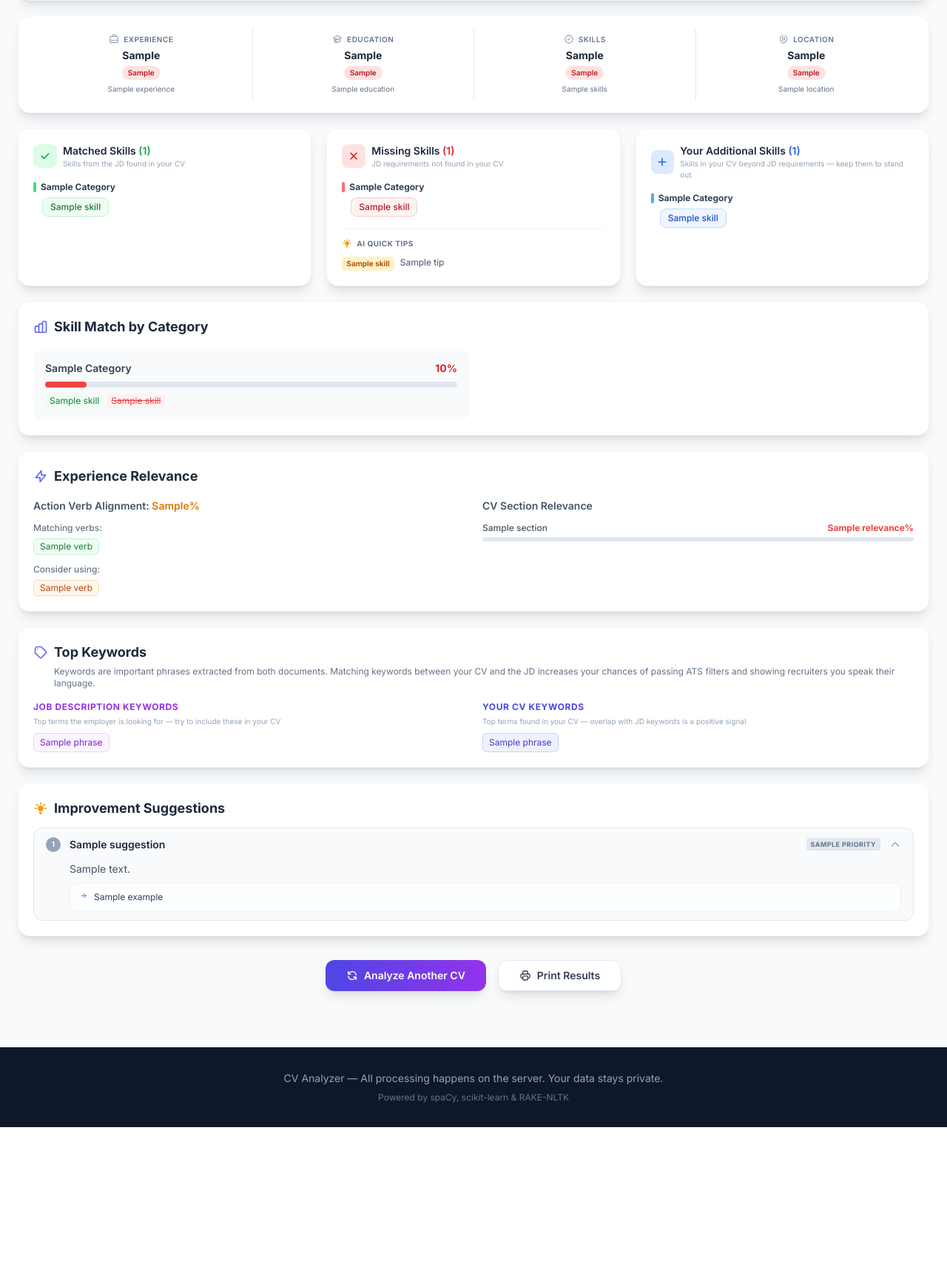
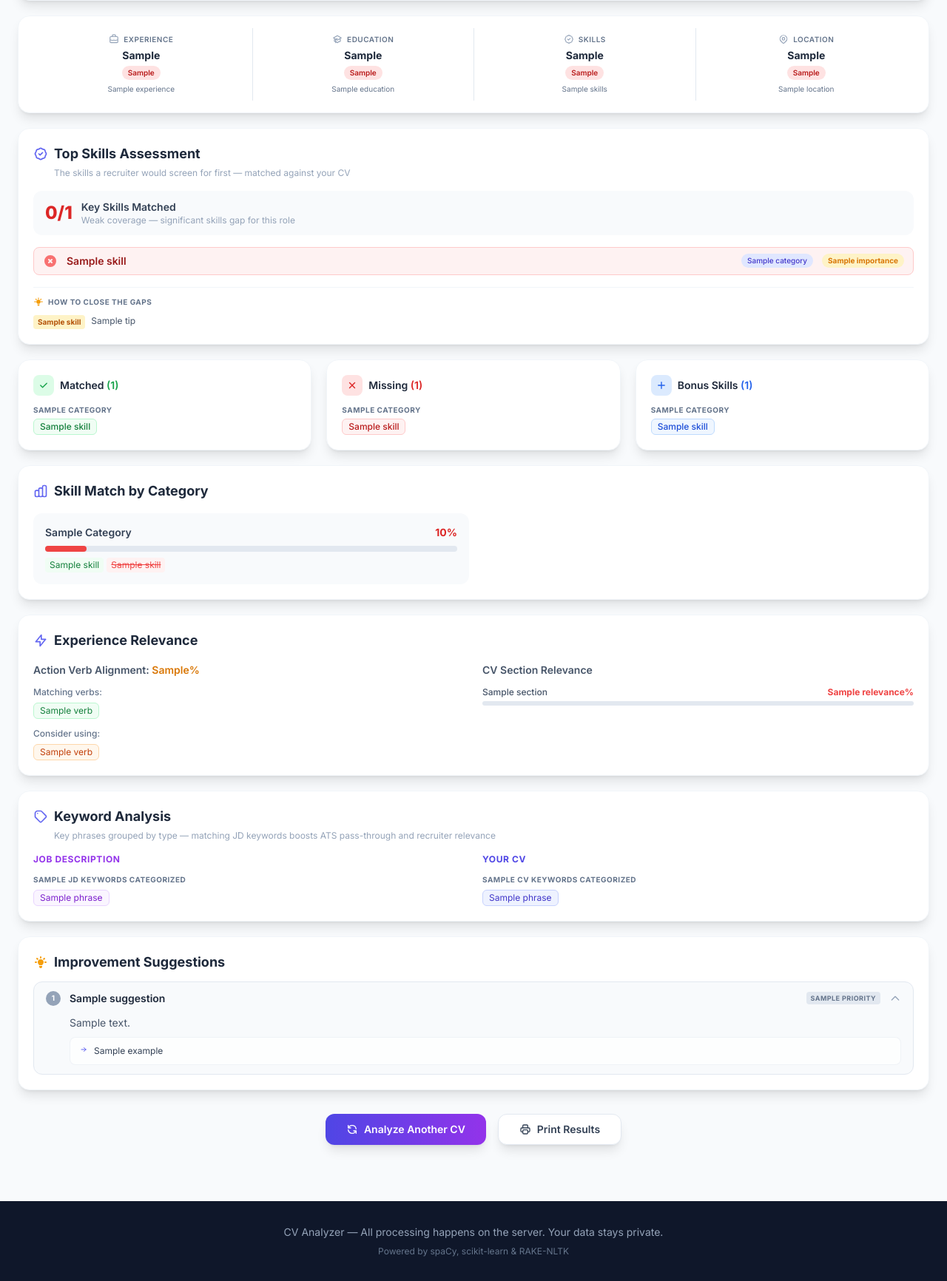
Before and after one commit to Sumant2298/cv-analyzer, a Flask app: template templates/results.html in a window 1280 px wide. Shown: the part 335-2067 px from the top of the page at 74% size. Before the commit the page ends 1859 px from the top, so only its background shows below. Run offline with Flask 3, Linux system fonts and the light colour scheme; the template is opened without the code that fills it: most values are stand-ins (such as "Sample title", 1, 10 or a date in 2020); some libraries are stand-ins or nearby versions.

Commit message:
Add LLM top skills assessment, categorized keywords, redesigned UI
- New extract_jd_top_skills(): LLM identifies 6-10 key skills per JD
- match_top_skills(): checks each against CV with found/missing status
- Top Skills Assessment card: checklist with importance badges
- Categorized keywords: Technical, Data, Role, Domain, Process groups
- Filter noisy RAKE phrases (max 4 words)
- Compact skills grid (matched/missing/bonus in 3-col layout)
- Quick match bar now shows key skills ratio when LLM available

Co-Authored-By: Claude Opus 4.6 <noreply@anthropic.com>

```diff
--- a/templates/results.html
+++ b/templates/results.html
@@ -145,134 +145,133 @@
     </div>
     {% endif %}
 
-    <!-- Skills Grid — Grouped by Category -->
-    <div class="grid grid-cols-1 md:grid-cols-2 lg:grid-cols-3 gap-5 anim-fade-up-2">
+    <!-- Top Skills Assessment (LLM-powered) -->
+    {% if results.top_skills %}
+    <div class="bg-white rounded-2xl shadow-lg border border-slate-100 p-5 anim-fade-up-2">
+        <div class="flex items-center gap-2 mb-1">
+            <svg class="w-5 h-5 text-brand-500" fill="none" stroke="currentColor" viewBox="0 0 24 24"><path stroke-linecap="round" stroke-linejoin="round" stroke-width="2" d="M9 12l2 2 4-4M7.835 4.697a3.42 3.42 0 001.946-.806 3.42 3.42 0 014.438 0 3.42 3.42 0 001.946.806 3.42 3.42 0 013.138 3.138 3.42 3.42 0 00.806 1.946 3.42 3.42 0 010 4.438 3.42 3.42 0 00-.806 1.946 3.42 3.42 0 01-3.138 3.138 3.42 3.42 0 00-1.946.806 3.42 3.42 0 01-4.438 0 3.42 3.42 0 00-1.946-.806 3.42 3.42 0 01-3.138-3.138 3.42 3.42 0 00-.806-1.946 3.42 3.42 0 010-4.438 3.42 3.42 0 00.806-1.946 3.42 3.42 0 013.138-3.138z"/></svg>
+            <h3 class="text-lg font-bold text-slate-800">Top Skills Assessment</h3>
+        </div>
+        <p class="text-xs text-slate-400 mb-4 ml-7">The skills a recruiter would screen for first — matched against your CV</p>
+
+        {% set found_count = results.top_skills|selectattr('found')|list|length %}
+        {% set total_count = results.top_skills|length %}
+        <div class="flex items-center gap-3 mb-4 bg-slate-50 rounded-xl px-4 py-3">
+            <div class="text-2xl font-extrabold {% if found_count >= total_count * 0.7 %}text-green-600{% elif found_count >= total_count * 0.4 %}text-amber-600{% else %}text-red-600{% endif %}">{{ found_count }}/{{ total_count }}</div>
+            <div>
+                <p class="text-sm font-semibold text-slate-700">Key Skills Matched</p>
+                <p class="text-xs text-slate-400">
+                    {% if found_count >= total_count * 0.7 %}Strong coverage — you'd likely pass the skills screen
+                    {% elif found_count >= total_count * 0.4 %}Moderate coverage — some critical gaps to address
+                    {% else %}Weak coverage — significant skills gap for this role{% endif %}
+                </p>
+            </div>
+        </div>
+
+        <div class="space-y-2">
+            {% for skill in results.top_skills %}
+            <div class="flex items-center gap-3 px-3 py-2 rounded-lg {{ 'bg-green-50 border border-green-200' if skill.found else 'bg-red-50 border border-red-200' }}">
+                {% if skill.found %}
+                <svg class="w-5 h-5 text-green-500 flex-shrink-0" fill="currentColor" viewBox="0 0 20 20"><path fill-rule="evenodd" d="M10 18a8 8 0 100-16 8 8 0 000 16zm3.707-9.293a1 1 0 00-1.414-1.414L9 10.586 7.707 9.293a1 1 0 00-1.414 1.414l2 2a1 1 0 001.414 0l4-4z" clip-rule="evenodd"/></svg>
+                {% else %}
+                <svg class="w-5 h-5 text-red-400 flex-shrink-0" fill="currentColor" viewBox="0 0 20 20"><path fill-rule="evenodd" d="M10 18a8 8 0 100-16 8 8 0 000 16zM8.707 7.293a1 1 0 00-1.414 1.414L8.586 10l-1.293 1.293a1 1 0 101.414 1.414L10 11.414l1.293 1.293a1 1 0 001.414-1.414L11.414 10l1.293-1.293a1 1 0 00-1.414-1.414L10 8.586 8.707 7.293z" clip-rule="evenodd"/></svg>
+                {% endif %}
+                <span class="text-sm font-semibold {{ 'text-green-800' if skill.found else 'text-red-800' }} flex-1">{{ skill.skill }}</span>
+                <span class="text-[10px] font-medium px-2 py-0.5 rounded-full {{ 'bg-slate-200 text-slate-600' if skill.category == 'Other' else 'bg-brand-100 text-brand-700' }}">{{ skill.category }}</span>
+                <span class="text-[10px] font-bold px-2 py-0.5 rounded-full {{ 'bg-red-100 text-red-600' if skill.importance == 'Must-have' else 'bg-amber-100 text-amber-600' }}">{{ skill.importance }}</span>
+            </div>
+            {% endfor %}
+        </div>
+
+        {% if results.llm_insights and results.llm_insights.skill_gap_tips %}
+        <div class="mt-4 pt-3 border-t border-slate-100 space-y-2">
+            <div class="flex items-center gap-1.5 mb-1">
+                <svg class="w-3.5 h-3.5 text-amber-500" fill="currentColor" viewBox="0 0 20 20"><path d="M11 3a1 1 0 10-2 0v1a1 1 0 102 0V3zM15.657 5.757a1 1 0 00-1.414-1.414l-.707.707a1 1 0 001.414 1.414l.707-.707zM18 10a1 1 0 01-1 1h-1a1 1 0 110-2h1a1 1 0 011 1zM5.05 6.464A1 1 0 106.464 5.05l-.707-.707a1 1 0 00-1.414 1.414l.707.707zM5 10a1 1 0 01-1 1H3a1 1 0 110-2h1a1 1 0 011 1zM8 16v-1h4v1a2 2 0 11-4 0zM12 14c.015-.34.208-.646.477-.859a4 4 0 10-4.954 0c.27.213.462.519.476.859h4.002z"/></svg>
+                <p class="text-[10px] font-bold text-slate-500 uppercase tracking-wider">How to Close the Gaps</p>
+            </div>
+            {% for skill, tip in results.llm_insights.skill_gap_tips.items() %}
+            <div class="flex items-start gap-2">
+                <span class="bg-amber-100 text-amber-700 text-[10px] font-bold px-1.5 py-0.5 rounded flex-shrink-0 mt-0.5">{{ skill }}</span>
+                <p class="text-xs text-slate-600 leading-relaxed">{{ tip }}</p>
+            </div>
+            {% endfor %}
+        </div>
+        {% endif %}
+    </div>
+    {% endif %}
+
+    <!-- Skills Grid — Matched / Missing / Extra -->
+    <div class="grid grid-cols-1 md:grid-cols-3 gap-5 anim-fade-up-2">
         <!-- Matched Skills -->
         <div class="bg-white rounded-2xl shadow-lg border border-slate-100 p-5">
-            <div class="flex items-center gap-2 mb-4">
-                <div class="w-8 h-8 bg-green-100 rounded-lg flex items-center justify-center">
-                    <svg class="w-4 h-4 text-green-600" fill="currentColor" viewBox="0 0 20 20"><path fill-rule="evenodd" d="M16.707 5.293a1 1 0 010 1.414l-8 8a1 1 0 01-1.414 0l-4-4a1 1 0 011.414-1.414L8 12.586l7.293-7.293a1 1 0 011.414 0z" clip-rule="evenodd"/></svg>
+            <div class="flex items-center gap-2 mb-3">
+                <div class="w-7 h-7 bg-green-100 rounded-lg flex items-center justify-center">
+                    <svg class="w-3.5 h-3.5 text-green-600" fill="currentColor" viewBox="0 0 20 20"><path fill-rule="evenodd" d="M16.707 5.293a1 1 0 010 1.414l-8 8a1 1 0 01-1.414 0l-4-4a1 1 0 011.414-1.414L8 12.586l7.293-7.293a1 1 0 011.414 0z" clip-rule="evenodd"/></svg>
                 </div>
-                <div>
-                    <h3 class="font-semibold text-slate-800 text-sm">Matched Skills <span class="text-green-600">({{ results.skill_match.matched|length }})</span></h3>
-                    <p class="text-[10px] text-slate-400">Skills from the JD found in your CV</p>
-                </div>
+                <h3 class="font-semibold text-slate-800 text-sm">Matched <span class="text-green-600">({{ results.skill_match.matched|length }})</span></h3>
             </div>
             {% if results.skill_match.matched_by_category %}
-            <div class="space-y-3">
+            <div class="space-y-2.5">
                 {% for category, skills in results.skill_match.matched_by_category.items() %}
-                {% if skills %}
                 <div>
-                    <div class="flex items-center gap-1.5 mb-1.5">
-                        <div class="w-1 h-3.5 rounded-full bg-green-400"></div>
-                        <p class="text-xs font-bold text-slate-700">{{ category.replace('_', ' ')|title }}</p>
-                    </div>
-                    <div class="flex flex-wrap gap-1.5 pl-3">
+                    <p class="text-[10px] font-bold text-slate-500 uppercase tracking-wider mb-1">{{ category.replace('_', ' ')|title }}</p>
+                    <div class="flex flex-wrap gap-1">
                         {% for skill in skills %}
-                        <span class="bg-green-50 text-green-700 text-xs font-medium px-2.5 py-1 rounded-lg border border-green-200">{{ skill }}</span>
+                        <span class="bg-green-50 text-green-700 text-xs font-medium px-2 py-0.5 rounded-md border border-green-200">{{ skill }}</span>
                         {% endfor %}
                     </div>
                 </div>
-                {% endif %}
                 {% endfor %}
             </div>
-            {% elif results.skill_match.matched %}
-            <div class="flex flex-wrap gap-1.5">
-                {% for skill in results.skill_match.matched %}
-                <span class="bg-green-50 text-green-700 text-xs font-medium px-2.5 py-1 rounded-lg border border-green-200">{{ skill }}</span>
-                {% endfor %}
-            </div>
-            {% else %}<p class="text-slate-400 text-sm">No matching skills detected.</p>{% endif %}
+            {% else %}<p class="text-slate-400 text-xs">No matching skills detected.</p>{% endif %}
         </div>
 
         <!-- Missing Skills -->
         <div class="bg-white rounded-2xl shadow-lg border border-slate-100 p-5">
-            <div class="flex items-center gap-2 mb-4">
-                <div class="w-8 h-8 bg-red-100 rounded-lg flex items-center justify-center">
-                    <svg class="w-4 h-4 text-red-600" fill="currentColor" viewBox="0 0 20 20"><path fill-rule="evenodd" d="M4.293 4.293a1 1 0 011.414 0L10 8.586l4.293-4.293a1 1 0 111.414 1.414L11.414 10l4.293 4.293a1 1 0 01-1.414 1.414L10 11.414l-4.293 4.293a1 1 0 01-1.414-1.414L8.586 10 4.293 5.707a1 1 0 010-1.414z" clip-rule="evenodd"/></svg>
+            <div class="flex items-center gap-2 mb-3">
+                <div class="w-7 h-7 bg-red-100 rounded-lg flex items-center justify-center">
+                    <svg class="w-3.5 h-3.5 text-red-600" fill="currentColor" viewBox="0 0 20 20"><path fill-rule="evenodd" d="M4.293 4.293a1 1 0 011.414 0L10 8.586l4.293-4.293a1 1 0 111.414 1.414L11.414 10l4.293 4.293a1 1 0 01-1.414 1.414L10 11.414l-4.293 4.293a1 1 0 01-1.414-1.414L8.586 10 4.293 5.707a1 1 0 010-1.414z" clip-rule="evenodd"/></svg>
                 </div>
-                <div>
-                    <h3 class="font-semibold text-slate-800 text-sm">Missing Skills <span class="text-red-600">({{ results.skill_match.missing|length }})</span></h3>
-                    <p class="text-[10px] text-slate-400">JD requirements not found in your CV</p>
-                </div>
+                <h3 class="font-semibold text-slate-800 text-sm">Missing <span class="text-red-600">({{ results.skill_match.missing|length }})</span></h3>
             </div>
             {% if results.skill_match.missing_by_category %}
-            <div class="space-y-3">
+            <div class="space-y-2.5">
                 {% for category, skills in results.skill_match.missing_by_category.items() %}
-                {% if skills %}
                 <div>
-                    <div class="flex items-center gap-1.5 mb-1.5">
-                        <div class="w-1 h-3.5 rounded-full bg-red-400"></div>
-                        <p class="text-xs font-bold text-slate-700">{{ category.replace('_', ' ')|title }}</p>
-                    </div>
-                    <div class="flex flex-wrap gap-1.5 pl-3">
+                    <p class="text-[10px] font-bold text-slate-500 uppercase tracking-wider mb-1">{{ category.replace('_', ' ')|title }}</p>
+                    <div class="flex flex-wrap gap-1">
                         {% for skill in skills %}
-                        <span class="bg-red-50 text-red-700 text-xs font-medium px-2.5 py-1 rounded-lg border border-red-200">{{ skill }}</span>
+                        <span class="bg-red-50 text-red-700 text-xs font-medium px-2 py-0.5 rounded-md border border-red-200">{{ skill }}</span>
                         {% endfor %}
                     </div>
                 </div>
-                {% endif %}
                 {% endfor %}
             </div>
-            {% elif results.skill_match.missing %}
-            <div class="flex flex-wrap gap-1.5">
-                {% for skill in results.skill_match.missing %}
-                <span class="bg-red-50 text-red-700 text-xs font-medium px-2.5 py-1 rounded-lg border border-red-200">{{ skill }}</span>
-                {% endfor %}
+            {% else %}<p class="text-slate-400 text-xs">No gaps — you cover all JD skills!</p>{% endif %}
+        </div>
+
+        <!-- Additional Skills -->
+        <div class="bg-white rounded-2xl shadow-lg border border-slate-100 p-5">
+            <div class="flex items-center gap-2 mb-3">
+                <div class="w-7 h-7 bg-blue-100 rounded-lg flex items-center justify-center">
+                    <svg class="w-3.5 h-3.5 text-blue-600" fill="currentColor" viewBox="0 0 20 20"><path fill-rule="evenodd" d="M10 3a1 1 0 011 1v5h5a1 1 0 110 2h-5v5a1 1 0 11-2 0v-5H4a1 1 0 110-2h5V4a1 1 0 011-1z" clip-rule="evenodd"/></svg>
+                </div>
+                <h3 class="font-semibold text-slate-800 text-sm">Bonus Skills <span class="text-blue-600">({{ results.skill_match.extra|length }})</span></h3>
             </div>
-            {% else %}<p class="text-slate-400 text-sm">No gaps — you cover all JD skills!</p>{% endif %}
-            {% if results.llm_insights and results.llm_insights.skill_gap_tips %}
-            <div class="mt-4 pt-3 border-t border-slate-100 space-y-2">
-                <div class="flex items-center gap-1.5 mb-1">
-                    <svg class="w-3.5 h-3.5 text-amber-500" fill="currentColor" viewBox="0 0 20 20"><path d="M11 3a1 1 0 10-2 0v1a1 1 0 102 0V3zM15.657 5.757a1 1 0 00-1.414-1.414l-.707.707a1 1 0 001.414 1.414l.707-.707zM18 10a1 1 0 01-1 1h-1a1 1 0 110-2h1a1 1 0 011 1zM5.05 6.464A1 1 0 106.464 5.05l-.707-.707a1 1 0 00-1.414 1.414l.707.707zM5 10a1 1 0 01-1 1H3a1 1 0 110-2h1a1 1 0 011 1zM8 16v-1h4v1a2 2 0 11-4 0zM12 14c.015-.34.208-.646.477-.859a4 4 0 10-4.954 0c.27.213.462.519.476.859h4.002z"/></svg>
-                    <p class="text-[10px] font-bold text-slate-500 uppercase tracking-wider">AI Quick Tips</p>
-                </div>
-                {% for skill, tip in results.llm_insights.skill_gap_tips.items() %}
-                <div class="flex items-start gap-2">
-                    <span class="bg-amber-100 text-amber-700 text-[10px] font-bold px-1.5 py-0.5 rounded flex-shrink-0 mt-0.5">{{ skill }}</span>
-                    <p class="text-xs text-slate-600 leading-relaxed">{{ tip }}</p>
+            {% if results.skill_match.extra_by_category %}
+            <div class="space-y-2.5">
+                {% for category, skills in results.skill_match.extra_by_category.items() %}
+                <div>
+                    <p class="text-[10px] font-bold text-slate-500 uppercase tracking-wider mb-1">{{ category.replace('_', ' ')|title }}</p>
+                    <div class="flex flex-wrap gap-1">
+                        {% for skill in skills %}
+                        <span class="bg-blue-50 text-blue-700 text-xs font-medium px-2 py-0.5 rounded-md border border-blue-200">{{ skill }}</span>
+                        {% endfor %}
+                    </div>
                 </div>
                 {% endfor %}
             </div>
-            {% endif %}
-        </div>
-
-        <!-- Your Additional Skills -->
-        <div class="bg-white rounded-2xl shadow-lg border border-slate-100 p-5">
-            <div class="flex items-center gap-2 mb-4">
-                <div class="w-8 h-8 bg-blue-100 rounded-lg flex items-center justify-center">
-                    <svg class="w-4 h-4 text-blue-600" fill="currentColor" viewBox="0 0 20 20"><path fill-rule="evenodd" d="M10 3a1 1 0 011 1v5h5a1 1 0 110 2h-5v5a1 1 0 11-2 0v-5H4a1 1 0 110-2h5V4a1 1 0 011-1z" clip-rule="evenodd"/></svg>
-                </div>
-                <div>
-                    <h3 class="font-semibold text-slate-800 text-sm">Your Additional Skills <span class="text-blue-600">({{ results.skill_match.extra|length }})</span></h3>
-                    <p class="text-[10px] text-slate-400">Skills in your CV beyond JD requirements — keep them to stand out</p>
-                </div>
-            </div>
-            {% if results.skill_match.extra_by_category %}
-            <div class="space-y-3">
-                {% for category, skills in results.skill_match.extra_by_category.items() %}
-                {% if skills %}
-                <div>
-                    <div class="flex items-center gap-1.5 mb-1.5">
-                        <div class="w-1 h-3.5 rounded-full bg-blue-400"></div>
-                        <p class="text-xs font-bold text-slate-700">{{ category.replace('_', ' ')|title }}</p>
-                    </div>
-                    <div class="flex flex-wrap gap-1.5 pl-3">
-                        {% for skill in skills %}
-                        <span class="bg-blue-50 text-blue-700 text-xs font-medium px-2.5 py-1 rounded-lg border border-blue-200">{{ skill }}</span>
-                        {% endfor %}
-                    </div>
-                </div>
-                {% endif %}
-                {% endfor %}
-            </div>
-            {% elif results.skill_match.extra %}
-            <div class="flex flex-wrap gap-1.5">
-                {% for skill in results.skill_match.extra %}
-                <span class="bg-blue-50 text-blue-700 text-xs font-medium px-2.5 py-1 rounded-lg border border-blue-200">{{ skill }}</span>
-                {% endfor %}
-            </div>
-            {% else %}<p class="text-slate-400 text-sm">No extra skills detected beyond JD requirements.</p>{% endif %}
+            {% else %}<p class="text-slate-400 text-xs">No extra skills detected.</p>{% endif %}
         </div>
     </div>
 
@@ -350,31 +349,61 @@
         </div>
     </div>
 
-    <!-- Keywords -->
+    <!-- Keywords (Categorized) -->
     <div class="bg-white rounded-2xl shadow-lg border border-slate-100 p-5">
         <h3 class="text-lg font-bold text-slate-800 mb-1 flex items-center gap-2">
             <svg class="w-5 h-5 text-brand-500" fill="none" stroke="currentColor" viewBox="0 0 24 24"><path stroke-linecap="round" stroke-linejoin="round" stroke-width="2" d="M7 7h.01M7 3h5c.512 0 1.024.195 1.414.586l7 7a2 2 0 010 2.828l-7 7a2 2 0 01-2.828 0l-7-7A1.994 1.994 0 013 12V7a4 4 0 014-4z"/></svg>
-            Top Keywords
+            Keyword Analysis
         </h3>
-        <p class="text-xs text-slate-500 mb-4 ml-7">Keywords are important phrases extracted from both documents. Matching keywords between your CV and the JD increases your chances of passing ATS filters and showing recruiters you speak their language.</p>
+        <p class="text-xs text-slate-400 mb-4 ml-7">Key phrases grouped by type — matching JD keywords boosts ATS pass-through and recruiter relevance</p>
         <div class="grid grid-cols-1 md:grid-cols-2 gap-6">
+            <!-- JD Keywords -->
             <div>
-                <h4 class="text-xs font-bold text-purple-600 uppercase tracking-wider mb-1">Job Description Keywords</h4>
-                <p class="text-[10px] text-slate-400 mb-2">Top terms the employer is looking for — try to include these in your CV</p>
-                <div class="flex flex-wrap gap-1.5">
-                    {% for kw in results.jd_keywords[:15] %}
-                    <span class="bg-purple-50 text-purple-700 text-xs px-2 py-1 rounded-md border border-purple-200" title="Score: {{ kw.score }}">{{ kw.phrase }}</span>
+                <h4 class="text-xs font-bold text-purple-600 uppercase tracking-wider mb-3">Job Description</h4>
+                {% if results.jd_keywords_categorized %}
+                <div class="space-y-3">
+                    {% for cat_name, keywords in results.jd_keywords_categorized.items() %}
+                    <div>
+                        <p class="text-[10px] font-bold text-slate-500 uppercase tracking-wider mb-1.5">{{ cat_name }}</p>
+                        <div class="flex flex-wrap gap-1">
+                            {% for kw in keywords %}
+                            <span class="bg-purple-50 text-purple-700 text-xs px-2 py-0.5 rounded-md border border-purple-200" title="Score: {{ kw.score }}">{{ kw.phrase }}</span>
+                            {% endfor %}
+                        </div>
+                    </div>
                     {% endfor %}
                 </div>
-            </div>
-            <div>
-                <h4 class="text-xs font-bold text-brand-600 uppercase tracking-wider mb-1">Your CV Keywords</h4>
-                <p class="text-[10px] text-slate-400 mb-2">Top terms found in your CV — overlap with JD keywords is a positive signal</p>
+                {% else %}
                 <div class="flex flex-wrap gap-1.5">
-                    {% for kw in results.cv_keywords[:15] %}
-                    <span class="bg-brand-50 text-brand-700 text-xs px-2 py-1 rounded-md border border-brand-200" title="Score: {{ kw.score }}">{{ kw.phrase }}</span>
+                    {% for kw in results.jd_keywords[:12] %}
+                    <span class="bg-purple-50 text-purple-700 text-xs px-2 py-0.5 rounded-md border border-purple-200">{{ kw.phrase }}</span>
                     {% endfor %}
                 </div>
+                {% endif %}
+            </div>
+            <!-- CV Keywords -->
+            <div>
+                <h4 class="text-xs font-bold text-brand-600 uppercase tracking-wider mb-3">Your CV</h4>
+                {% if results.cv_keywords_categorized %}
+                <div class="space-y-3">
+                    {% for cat_name, keywords in results.cv_keywords_categorized.items() %}
+                    <div>
+                        <p class="text-[10px] font-bold text-slate-500 uppercase tracking-wider mb-1.5">{{ cat_name }}</p>
+                        <div class="flex flex-wrap gap-1">
+                            {% for kw in keywords %}
+                            <span class="bg-brand-50 text-brand-700 text-xs px-2 py-0.5 rounded-md border border-brand-200" title="Score: {{ kw.score }}">{{ kw.phrase }}</span>
+                            {% endfor %}
+                        </div>
+                    </div>
+                    {% endfor %}
+                </div>
+                {% else %}
+                <div class="flex flex-wrap gap-1.5">
+                    {% for kw in results.cv_keywords[:12] %}
+                    <span class="bg-brand-50 text-brand-700 text-xs px-2 py-0.5 rounded-md border border-brand-200">{{ kw.phrase }}</span>
+                    {% endfor %}
+                </div>
+                {% endif %}
             </div>
         </div>
     </div>
```
Also changed, not shown: analyzer.py (+124 -1 lines), llm_service.py (+69 -0 lines).
